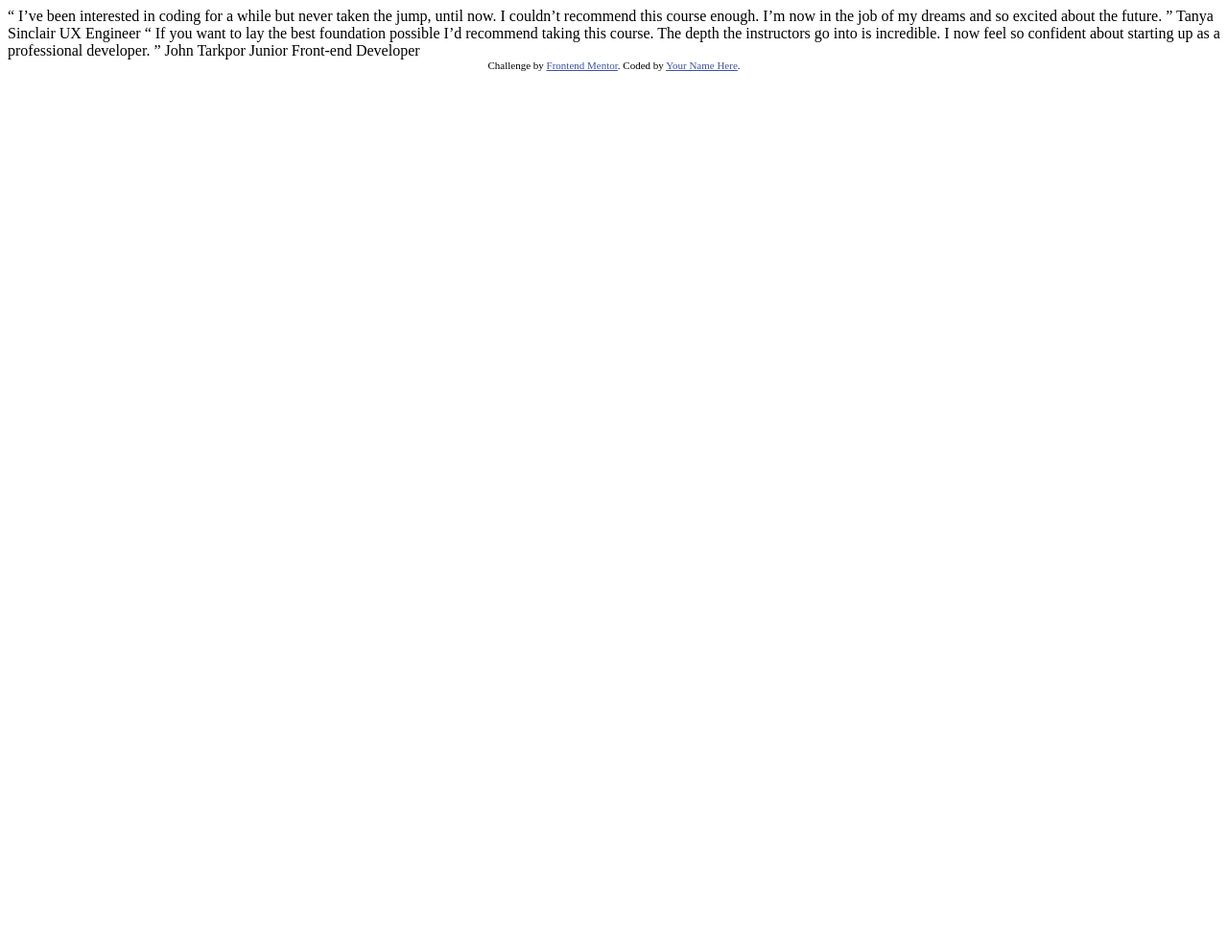
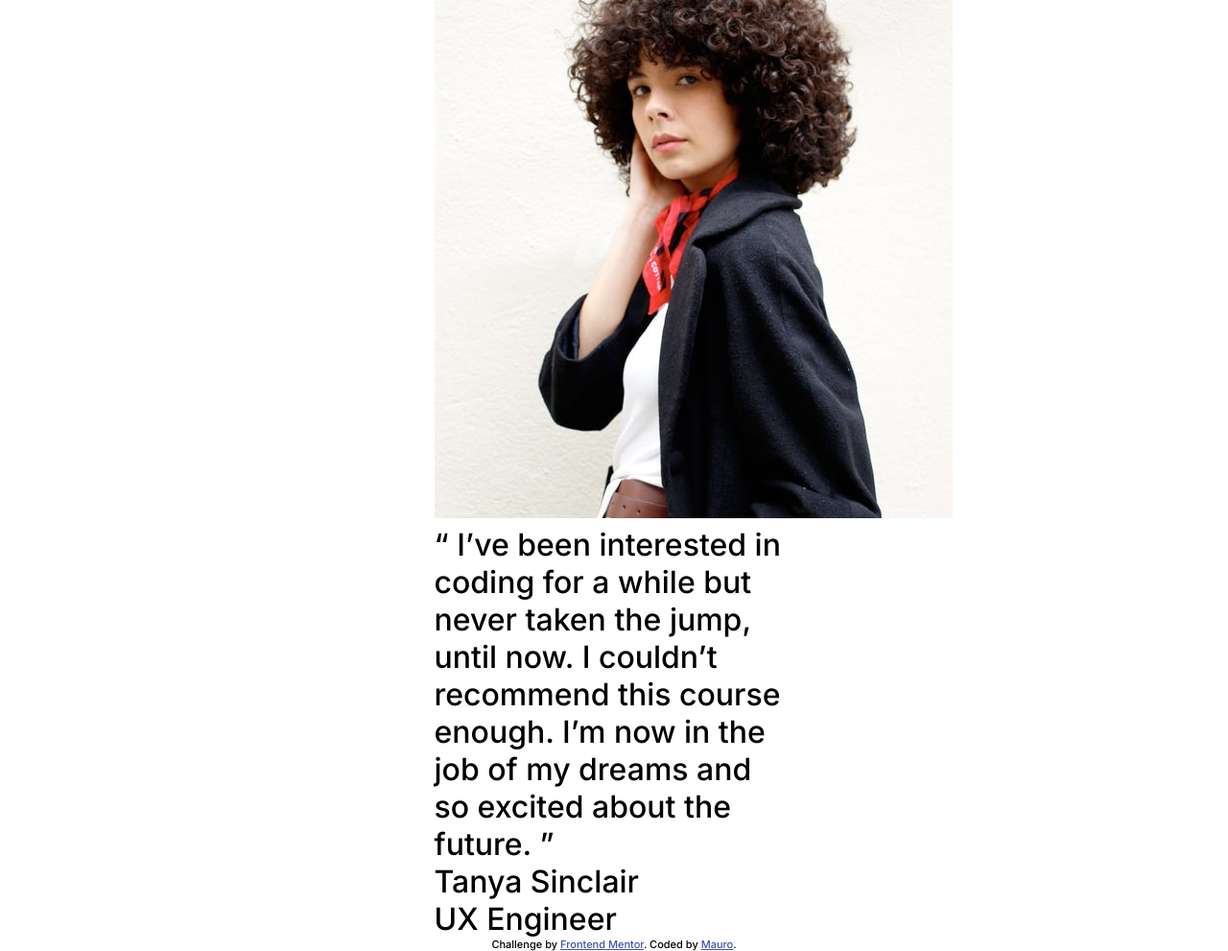
Before and after one commit to MauroLG/fm-coding-bootcamp-testimonials-slider, a plain HTML site: page index.html in a window 1280 px wide. Shown: the whole page at 96% size. Before the commit the page ends 800 px from the top, so only its background shows below. Drawn offline with Linux system fonts and the light colour scheme.

Commit message:
Added first basic html version

```diff
--- a/index.html
+++ b/index.html
@@ -1,38 +1,57 @@
 <!DOCTYPE html>
 <html lang="en">
   <head>
-  <meta charset="UTF-8">
-  <meta name="viewport" content="width=device-width, initial-scale=1.0"> <!-- displays site properly based on user's device -->
+    <meta charset="UTF-8" />
+    <meta name="viewport" content="width=device-width, initial-scale=1.0" />
+    <!-- displays site properly based on user's device -->
 
-  <link rel="icon" type="image/png" sizes="32x32" href="./images/favicon-32x32.png">
+    <link
+      rel="icon"
+      type="image/png"
+      sizes="32x32"
+      href="./images/favicon-32x32.png"
+    />
+    <link rel="preconnect" href="https://fonts.gstatic.com" />
+    <link
+      href="https://fonts.googleapis.com/css2?family=Inter:wght@300;500;700&display=swap"
+      rel="stylesheet"
+    />
+    <link rel="stylesheet" href="styles.css" />
 
     <title>Frontend Mentor | Coding Bootcamp Testimonials Slider</title>
-
-  <!-- Feel free to remove these styles or customise in your own stylesheet 👍 -->
-  <style>
-    .attribution { font-size: 11px; text-align: center; }
-    .attribution a { color: hsl(228, 45%, 44%); }
-  </style>
   </head>
   <body>
-
-  “ I’ve been interested in coding for a while but never taken the jump, until now.
-  I couldn’t recommend this course enough. I’m now in the job of my dreams and so
-  excited about the future. ”
-
-  Tanya Sinclair
-  UX Engineer
-
-  “ If you want to lay the best foundation possible I’d recommend taking this course.
-  The depth the instructors go into is incredible. I now feel so confident about
-  starting up as a professional developer. ”
-
-  John Tarkpor
-  Junior Front-end Developer
+    <main class="container">
+      <div class="top">
+        <img src="images/image-tanya.jpg" alt="image tanya" />
+        <div class="slider-control"></div>
+      </div>
+      <div class="bottom">
+        <div class="review">
+          <p>
+            “ I’ve been interested in coding for a while but never taken the
+            jump, until now. I couldn’t recommend this course enough. I’m now in
+            the job of my dreams and so excited about the future. ”
+          </p>
+        </div>
+        <div class="user">
+          <p class="user__name">Tanya Sinclair</p>
+          <p class="user__profile">UX Engineer</p>
+        </div>
+      </div>
+    </main>
 
     <div class="attribution">
-    Challenge by <a href="https://www.frontendmentor.io?ref=challenge" target="_blank">Frontend Mentor</a>.
-    Coded by <a href="#">Your Name Here</a>.
+      Challenge by
+      <a href="https://www.frontendmentor.io?ref=challenge" target="_blank"
+        >Frontend Mentor</a
+      >. Coded by <a href="https://www.twitter.com/devafterall">Mauro</a>.
     </div>
   </body>
 </html>
+
+<!--    “ If
+    you want to lay the best foundation possible I’d recommend taking this
+    course. The depth the instructors go into is incredible. I now feel so
+    confident about starting up as a professional developer. ” John Tarkpor
+    Junior Front-end Developer -->
--- /dev/null
+++ b/styles.css
@@ -0,0 +1,38 @@
+/* VARIABLES */
+
+:root {
+  --dark-blue: hsl(240, 38%, 20%);
+  --grayish-blue: hsl(240, 18%, 77%);
+}
+
+* {
+  margin: 0;
+  padding: 0;
+  box-sizing: 0;
+}
+
+html {
+  font-size: 32px;
+  font-family: 'Inter', sans-serif;
+}
+
+/* MOBILE FIRST */
+
+body {
+  display: flex;
+  flex-direction: column;
+  justify-content: center;
+  align-items: center;
+}
+
+.container {
+  width: 375px;
+}
+
+.attribution {
+  font-size: 11px;
+  text-align: center;
+}
+.attribution a {
+  color: hsl(228, 45%, 44%);
+}
```
Lines whose indentation alone changed are shown as unchanged.
